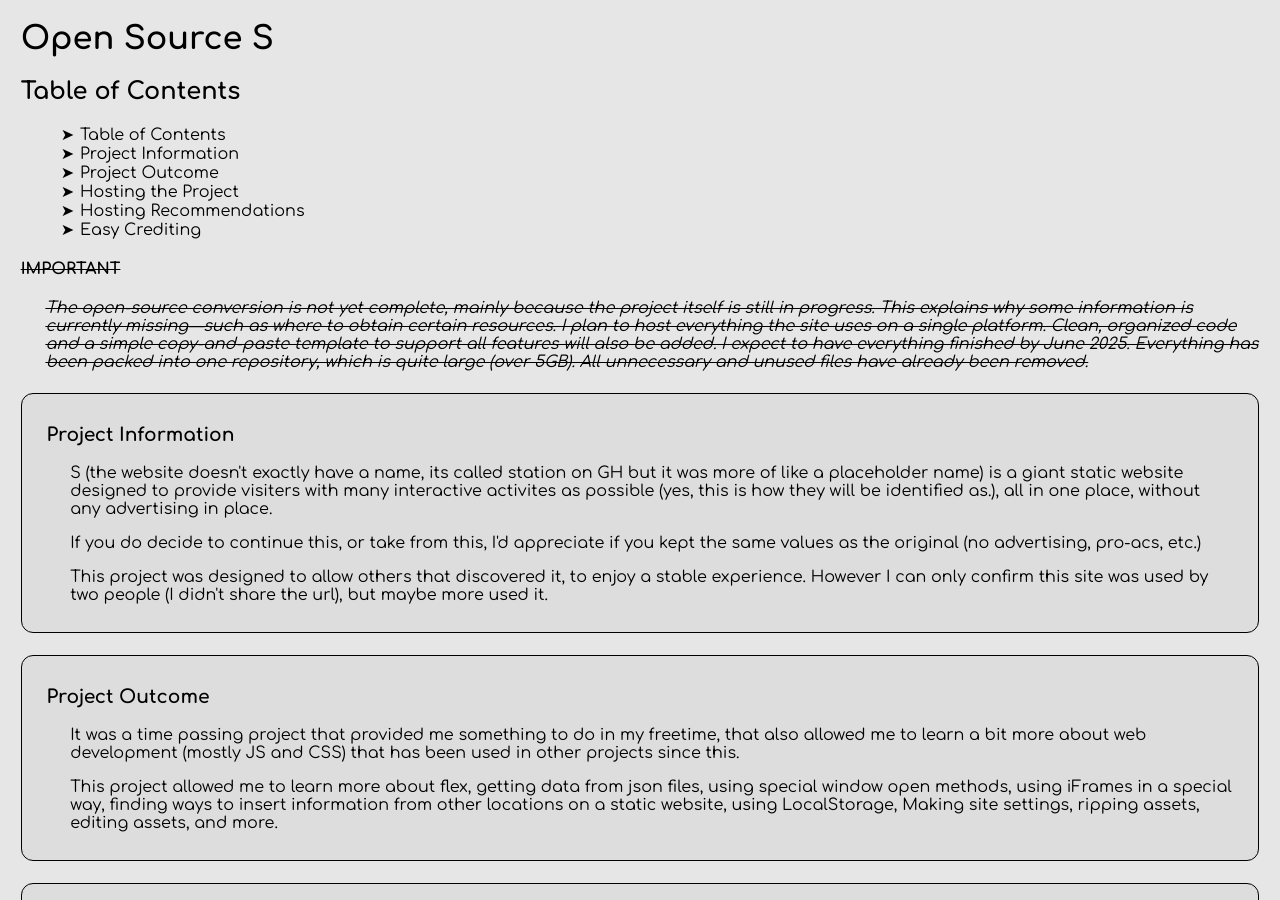
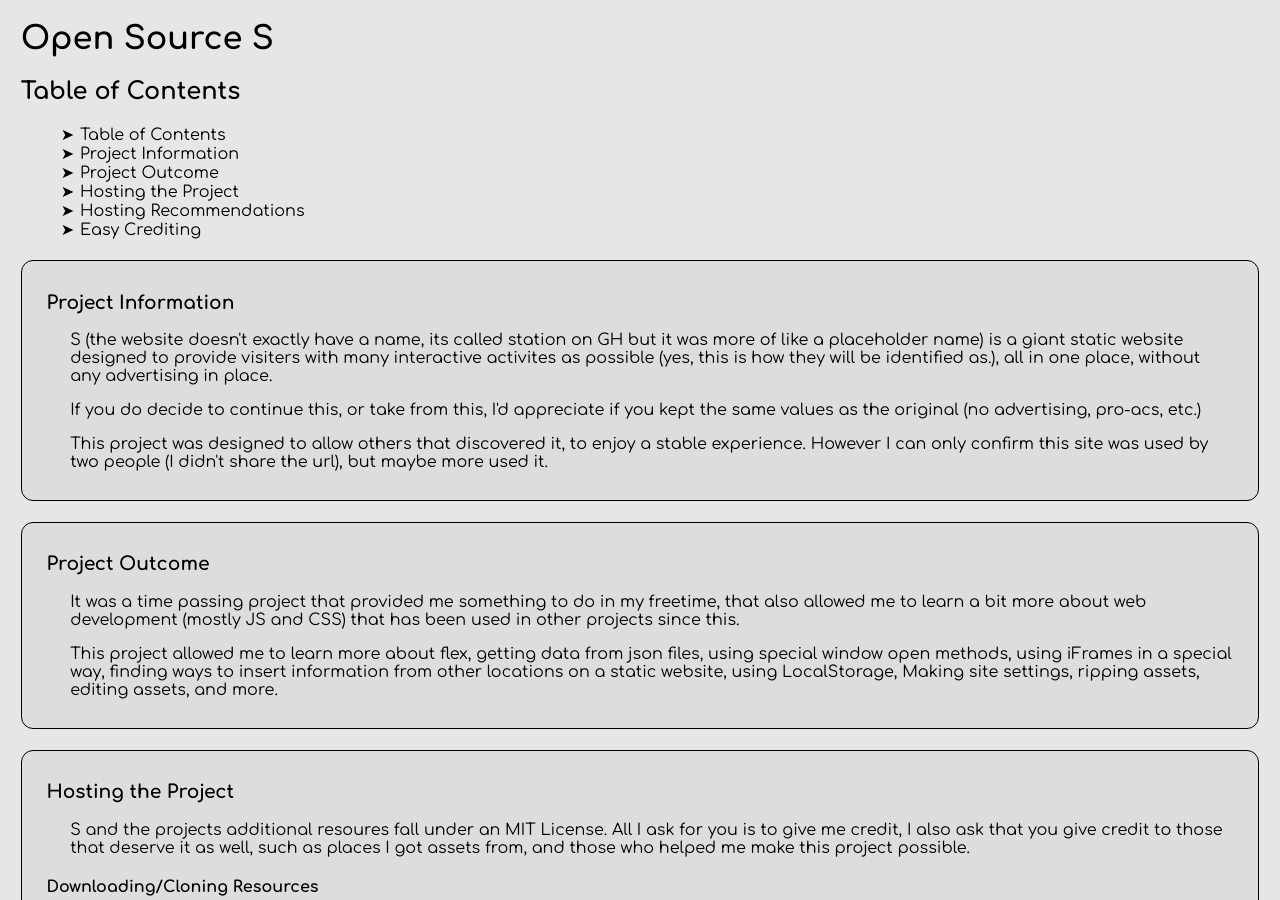
Before and after one commit to Newfies/OpenSource-S, a Jekyll site: the page built from index.md, in a window 1280 px wide and 900 px high. Built offline with Jekyll 4.4.1, drawn with Linux system fonts in a browser that asks for light colours.

Commit message:
Update index.md

```diff
--- a/index.md
+++ b/index.md
@@ -16,11 +16,6 @@ title: Open Source S
     <li><a class="bold hoveruline" href="#hRec">Hosting Recommendations</a></li>
     <li><a class="bold hoveruline" href="#eCred">Easy Crediting</a></li>
   </ul>
-
-<s><h4 class="noborder hd bold">IMPORTANT</h4></s>
-<p><em><s>
-  The open-source conversion is not yet complete, mainly because the project itself is still in progress. This explains why some information is currently missing—such as where to obtain certain resources. I plan to host everything the site uses on a single platform. Clean, organized code and a simple copy-and-paste template to support all features will also be added. I expect to have everything finished by June 2025. Everything has been packed into one repository, which is quite large (over 5GB). All unnecessary and unused files have already been removed.
-</s></em></p>
 
 <div class="section">
 <h3 id="pInfo" class="noborder hd bold">Project Information</h3>
```
